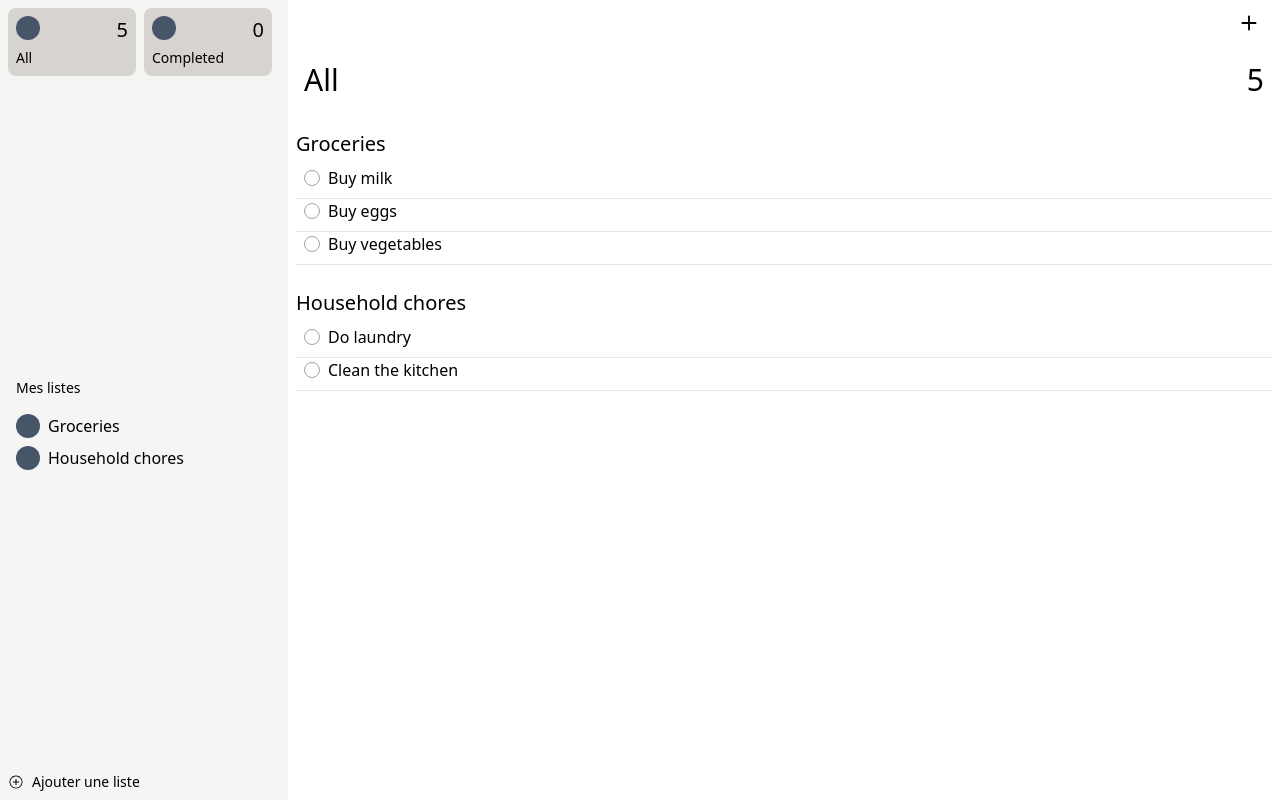
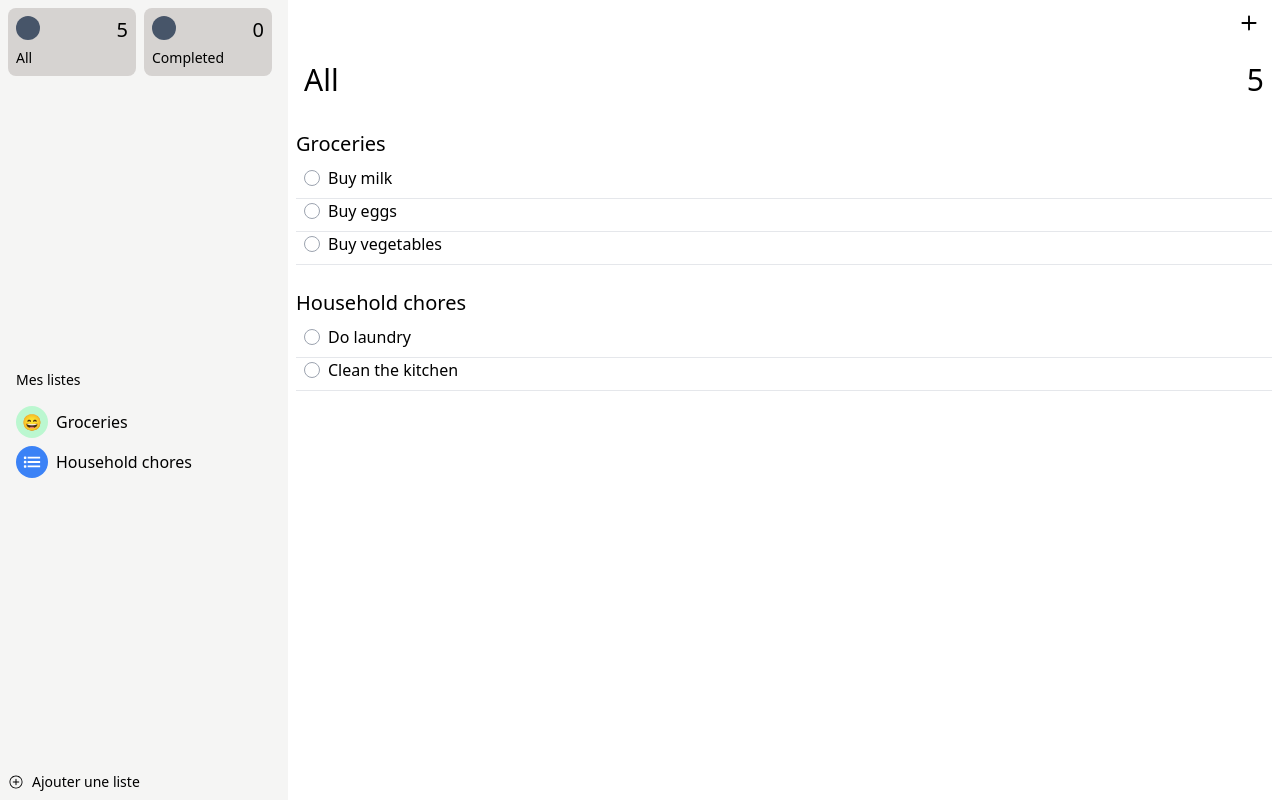
Before and after one commit to luteor/ios-reminders-app-clone-react, a React (Vite) app: page / in a window 1280 px wide. Built offline with nearby package versions, Linux system fonts and the light colour scheme.

Commit message:
feat: :sparkles: Display icon and color next to list name in sidebar

```diff
--- a/src/assets/reminders.json
+++ b/src/assets/reminders.json
@@ -4,7 +4,7 @@
       "id": 1,
       "name": "Groceries",
       "color": "green",
-      "icon": "",
+      "icon": "😄",
       "type": "standard",
       "reminders": [
         {
--- a/src/components/AddListModal.jsx
+++ b/src/components/AddListModal.jsx
@@ -75,7 +75,7 @@ export const AddListModal = ({
     event.preventDefault();
     const formData = new FormData(event.target);
 
-    const listIcon = formData.get("list-icon");
+    const listIcon = formData.get("icon");
     if (!listIcon) {
       formData.set("icon", "");
     }
@@ -99,6 +99,7 @@ export const AddListModal = ({
       },
     ];
 
+    console.log(updatedReminderLists);
     setReminderLists(updatedReminderLists);
     setIsAddListModalOpen(false);
   };
--- a/src/components/List.jsx
+++ b/src/components/List.jsx
@@ -1,6 +1,10 @@
+import { IoListSharp } from "react-icons/io5";
+
 export const List = ({
   listId,
   listTitle,
+  listColor,
+  listIcon,
   setReminderListDisplayedId,
   setIsAllRemindersDisplayed,
   setIsCompletedRemindersDisplayed,
@@ -11,13 +15,29 @@ export const List = ({
     setIsCompletedRemindersDisplayed(false);
   };
 
+  const standardColorDisplay = `bg-${listColor}-500`;
+  const lightColorDisplay = `bg-${listColor}-200`;
+
   return (
     <div
       className="flex cursor-pointer flex-row items-center justify-start gap-2 "
       onClick={handleClickOnList}
     >
-      <i className="h-6 w-6 rounded-full bg-slate-600"></i>
-      <span>{listTitle}</span>
+      {listIcon ? (
+        <div
+          className={`h-8 w-8 cursor-pointer appearance-none rounded-full ${lightColorDisplay} flex items-center justify-center`}
+        >
+          <span>{listIcon}</span>
+        </div>
+      ) : (
+        <div
+          className={`h-8 w-8 cursor-pointer appearance-none rounded-full ${standardColorDisplay} flex items-center justify-center`}
+        >
+          <IoListSharp className=" h-5 w-5 text-white" />
+        </div>
+      )}
+
+      <div>{listTitle}</div>
     </div>
   );
 };
--- a/src/components/Sidebar.jsx
+++ b/src/components/Sidebar.jsx
@@ -51,6 +51,8 @@ export const Sidebar = ({
             key={list.id}
             listId={list.id}
             listTitle={list.name}
+            listColor={list.color}
+            listIcon={list.icon}
             setIsAllRemindersDisplayed={setIsAllRemindersDisplayed}
             setIsCompletedRemindersDisplayed={setIsCompletedRemindersDisplayed}
             setReminderListDisplayedId={setReminderListDisplayedId}
```
